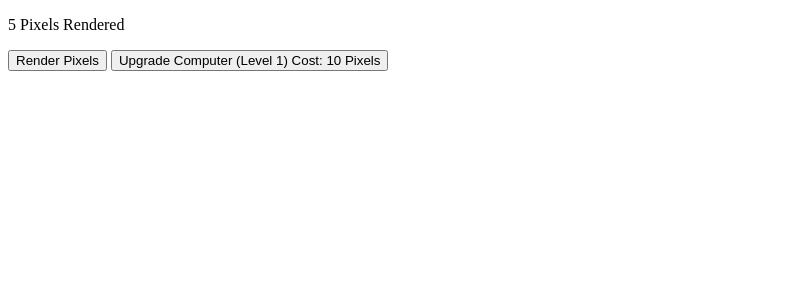
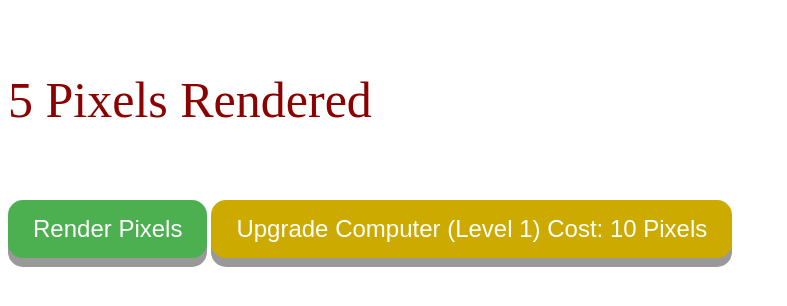
Before and after one commit to aknochaco/First_Clicker, a plain HTML site: page index.html in a window 1280 px wide. Shown: the whole page, without its empty margins (0-787 px from the left). Drawn offline with Linux system fonts and the light colour scheme.

Commit message:
Add files via upload
new buttons

```diff
--- a/index.html
+++ b/index.html
@@ -3,11 +3,63 @@
   <head>
     <meta charset="utf-8">
     <title>First Clicker</title>
+
+  <style>
+.buttonrender {
+  padding: 15px 25px;
+  font-size: 24px;
+  text-align: center;
+  cursor: pointer;
+  outline: none;
+  color: #fff;
+  background-color: #4CAF50;
+  border: none;
+  border-radius: 15px;
+  box-shadow: 0 9px #999;
+}
+
+.button:hover {background-color: #3e8e41}
+
+.button:active {
+  background-color: #3e8e41;
+  box-shadow: 0 5px #666;
+  transform: translateY(4px);
+}
+
+.buttonupgrade {
+  padding: 15px 25px;
+  font-size: 24px;
+  text-align: center;
+  cursor: pointer;
+  outline: none;
+  color: #fff;
+  background-color: #CCAA00;
+  border: none;
+  border-radius: 15px;
+  box-shadow: 0 9px #999;
+}
+
+.button:hover {background-color: #3e8e41}
+
+.button:active {
+  background-color: #3e8e41;
+  box-shadow: 0 5px #666;
+  transform: translateY(4px);
+}
+
+.TEXT {
+  color: darkred;
+  line-height: 2;
+  font-size: 50px;
+}
+
+</style>
+
   </head>
   <body>
-      <p id="pixelsrendered"> 0 Pixels Rendered </p>
-      <button onclick="renderpixels()">Render Pixels</button>
-      <button onclick="buypixelsPerClick()" id="perClickUpgrade" >Upgrade Computer (Level 1) Cost: 10 Pixels</button>
+      <p class="TEXT" id="pixelsrendered"> 0 Pixels Rendered </p>
+      <button class="buttonrender" onclick="renderpixels()">Render Pixels</button>
+      <button class="buttonupgrade" onclick="buypixelsPerClick()" id="perClickUpgrade" >Upgrade Computer (Level 1) Cost: 10 Pixels</button>
     <script src="main.js" charset="utf-8" type="text/javascript"></script>
   </body>
 </html>
```
Also changed, not shown: main.js (line endings or trailing spaces).
